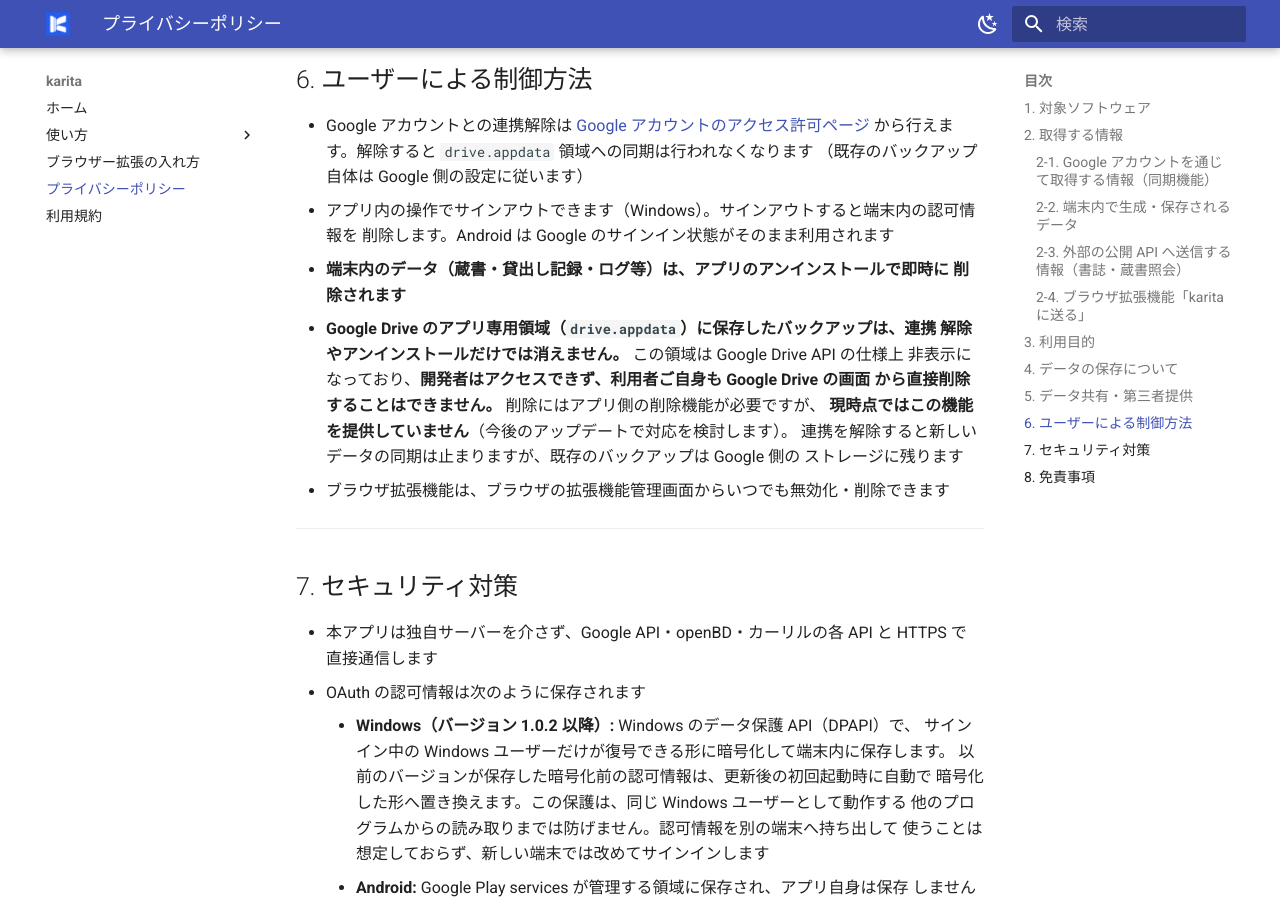
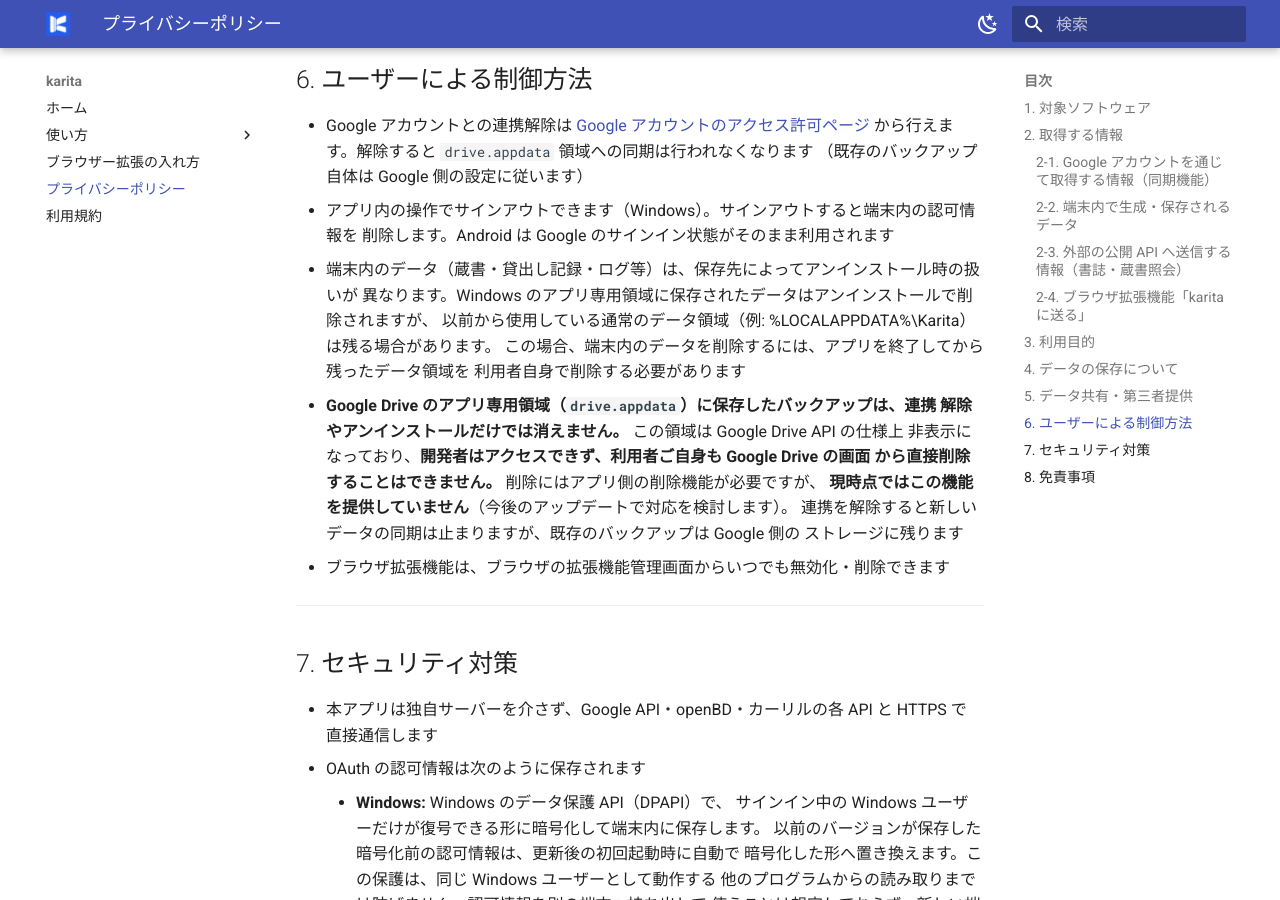
Before and after one commit to getperf/karita-site, an MkDocs documentation site: the page built from docs/privacy.md, in a window 1280 px wide and 900 px high, scrolled down 2469 px. Built offline with MkDocs 1.6.1 and Material for MkDocs 9.7.7, drawn with Linux system fonts in a browser that asks for light colours; some of the changed text lies outside the part shown.

Commit message:
docs: プライバシーポリシーの対象とデータ削除説明を修正

```diff
--- a/docs/privacy.md
+++ b/docs/privacy.md
@@ -105,8 +105,11 @@ karita はデータの端末間同期に、利用者自身の Google アカウ
   （既存のバックアップ自体は Google 側の設定に従います）
 - アプリ内の操作でサインアウトできます（Windows）。サインアウトすると端末内の認可情報を
   削除します。Android は Google のサインイン状態がそのまま利用されます
-- **端末内のデータ（蔵書・貸出し記録・ログ等）は、アプリのアンインストールで即時に
-  削除されます**
+- 端末内のデータ（蔵書・貸出し記録・ログ等）は、保存先によってアンインストール時の扱いが
+  異なります。Windows のアプリ専用領域に保存されたデータはアンインストールで削除されますが、
+  以前から使用している通常のデータ領域（例: %LOCALAPPDATA%\Karita）は残る場合があります。
+  この場合、端末内のデータを削除するには、アプリを終了してから残ったデータ領域を
+  利用者自身で削除する必要があります
 - **Google Drive のアプリ専用領域（`drive.appdata`）に保存したバックアップは、連携
   解除やアンインストールだけでは消えません。** この領域は Google Drive API の仕様上
   非表示になっており、**開発者はアクセスできず、利用者ご自身も Google Drive の画面
@@ -123,7 +126,7 @@ karita はデータの端末間同期に、利用者自身の Google アカウ
 - 本アプリは独自サーバーを介さず、Google API・openBD・カーリルの各 API と HTTPS で
   直接通信します
 - OAuth の認可情報は次のように保存されます
-    - **Windows（バージョン 1.0.2 以降）:** Windows のデータ保護 API（DPAPI）で、
+    - **Windows:** Windows のデータ保護 API（DPAPI）で、
       サインイン中の Windows ユーザーだけが復号できる形に暗号化して端末内に保存します。
       以前のバージョンが保存した暗号化前の認可情報は、更新後の初回起動時に自動で
       暗号化した形へ置き換えます。この保護は、同じ Windows ユーザーとして動作する
```
Also changed, not shown: other parts of docs/privacy.md (+1 -1 lines).
